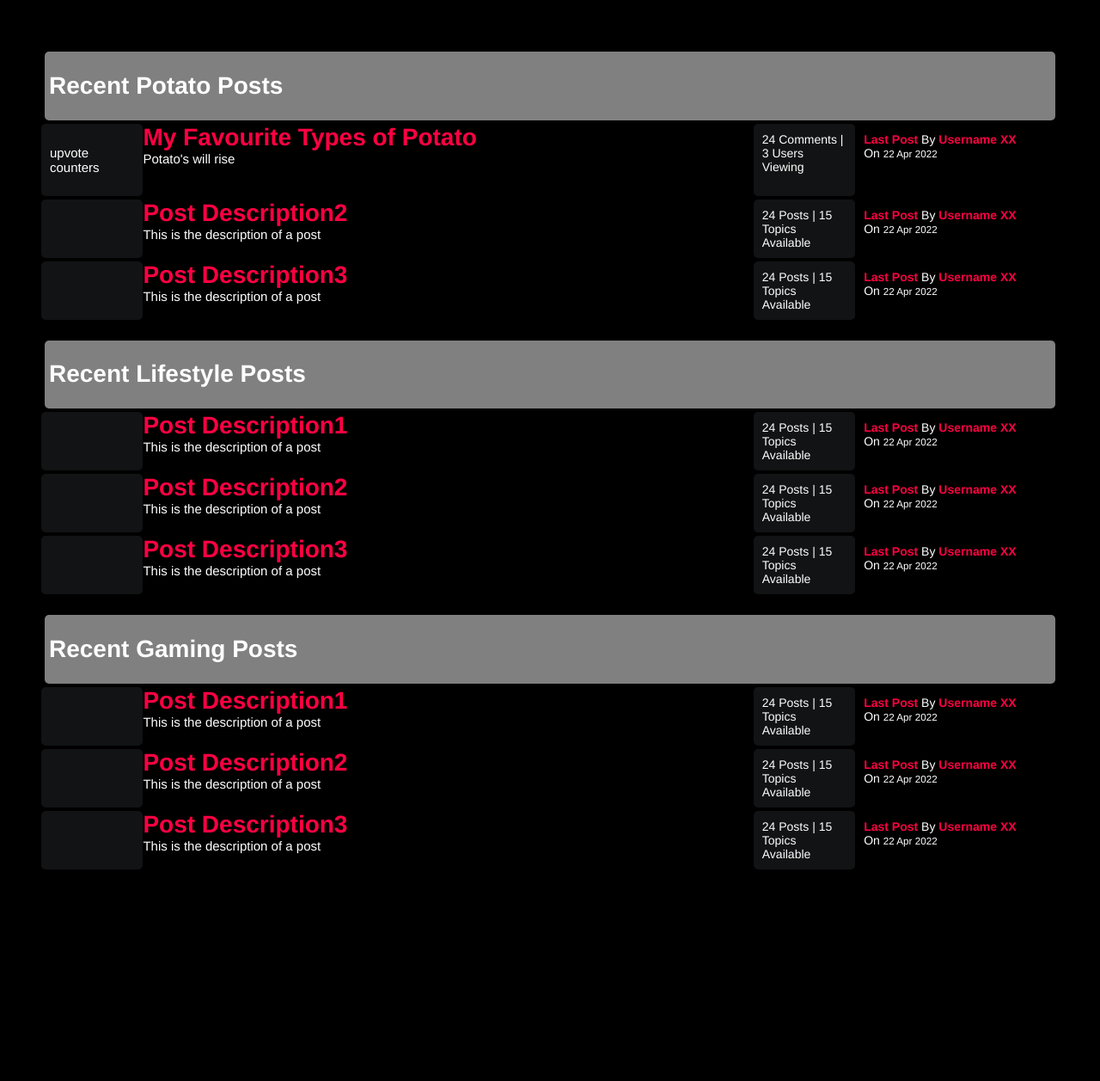
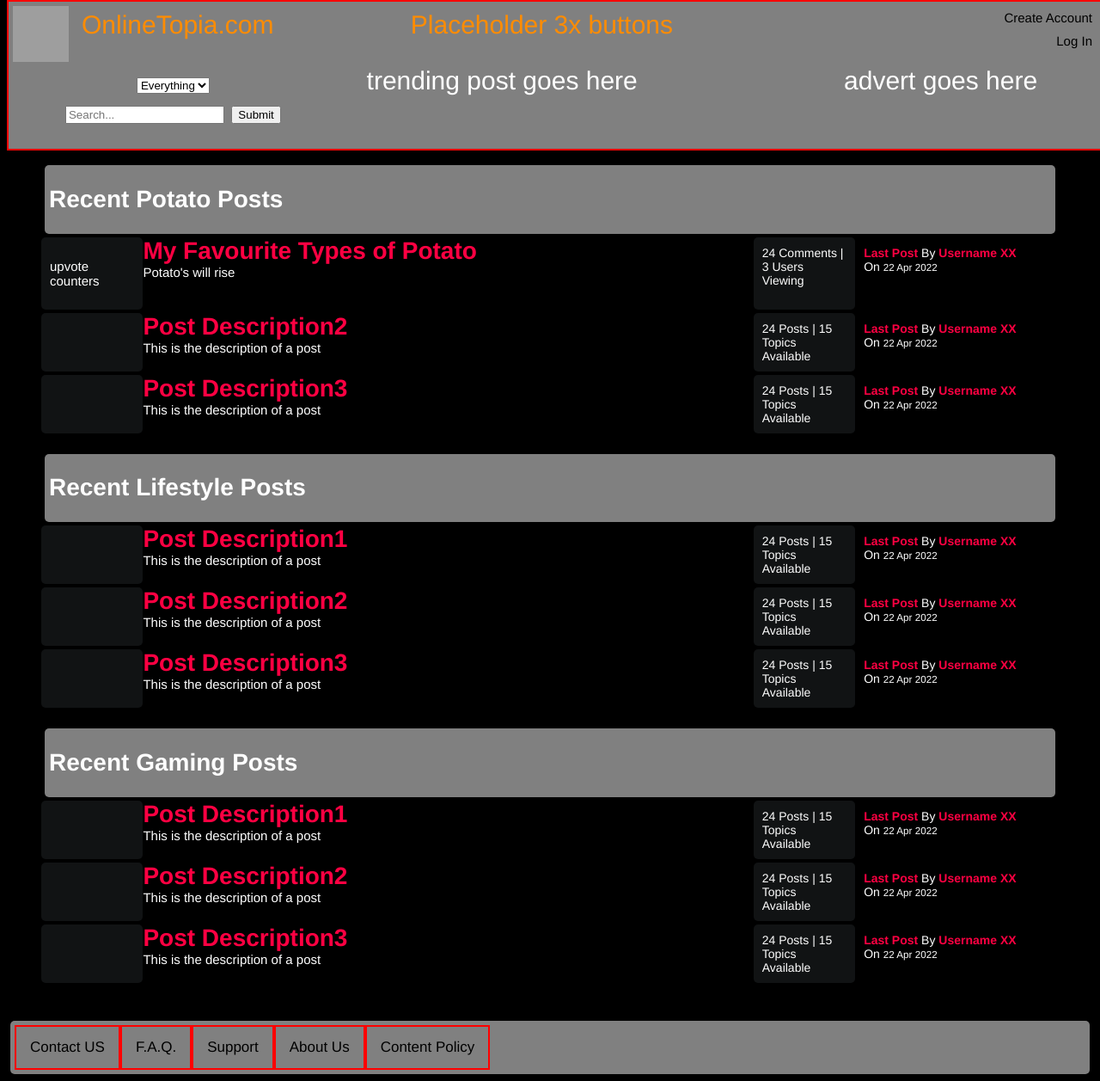
Before and after one commit to MattieWasTaken/WebDevSec, a PHP site: page /Homepage.html in a window 1280 px wide. Shown: the whole page at 86% size. Before the commit the page ends 1011 px from the top, so only its background shows below. Run offline with PHP 8.4, Linux system fonts and the light colour scheme; grey boxes are pictures that could not be loaded.

Commit message:
Add files via upload

```diff
--- a/Homepage.html
+++ b/Homepage.html
@@ -4,15 +4,64 @@
 <head>
 <title>Potato Forum </title>
 <link rel="stylesheet" ref="stylesheet" href="style.css"/>
-</head>
+<header>
+<div>
+	<img src="https://i.ibb.co/894Xm19/278471543-727015038329277-2731362503377802712-n.png" alt="Site Logo" border="0" style="width:75px; height:75px;" img align="left">
+
+    <div class="row">
+
+        <div class="column left">
+            <p class="mainheading" > OnlineTopia.com </p>
+        </div>
+
+        <div class="column middle">
+            <p class="mainheading"> Placeholder 3x buttons </p>
+        </div>
+
+        <div class="column right">
+            <p class="smallbutton"> Create Account </p>
+            <p class="smallbutton"> Log In </p>
+        </div>
+
+    </div>
+
+    <div class="row">
+
+        <div class="column left">
+            <select name="" id="">
+                <option value="everything">Everything</option>
+                <option value="author">Author</option>
+                <option value="title">Title</option>
+            </select>
+            <form action="/action_page.php">
+                <input type="text" name="q" id="" placeholder="Search...">
+                <button type="submit">Submit</button>
+            </form>
+        </div>
+
+        <div class="column middle">
+            <div class="trending">
+                trending post goes here
+            </div>
+        </div>
+
+        <div class="column right">
+            advert goes here
+        </div>
+    </div>
+</div>
 
 </header>
 
 <body>
 
-
     <div class="container">
         <div class="subforum">
+
+			<br></br>
+			<br></br>
+			<br></br>
+			<br></br>
             <div class="subforum-title">
                 <h1>Recent Potato Posts</h1>
             </div>
@@ -241,6 +290,17 @@
 
     </div>
 
+	<footer>
+	<div class="footerarea">
+		<f class="active" href="#Contact Us" style = "border:red; border-width:2px; border-style:solid;">Contact US</f>
+        <f href="#F.A.Q." style = "border:red; border-width:2px; border-style:solid;">F.A.Q.</f>
+        <f href="#Support" style = "border:red; border-width:2px; border-style:solid;">Support</f>
+		<f href="#About Us" style = "border:red; border-width:2px; border-style:solid;">About Us</f>
+        <f href="#Content Policy" style = "border:red; border-width:2px; border-style:solid;">Content Policy</f>
+	</div>
+
+
+	</footer>
 
     <script src="main.js>"> </script>
 
--- a/style.css
+++ b/style.css
@@ -178,6 +176,102 @@ textarea{
     transition: .5s;
 }
 
-ul{
-    color: #fefefe;
+
+/*Footer*/
+.footerarea {
+background-color: rgb(124, 69, 69);
+padding: 5px;
+border-radius: 5px;
+margin: 4px;
 }
+
+.footerarea{
+    overflow: hidden;
+    background-color: gray;
+}
+
+.footerarea f{
+    float: left;
+    display: block;
+    color: black;
+    text-align: center;
+    padding: 14px 16px;
+    text-decoration: none;
+    font-size: 17px;
+}
+
+.footerarea f:hover{
+    background-color: white;
+    color: black;
+    padding: 15px
+}
+
+/*Image*/
+img{
+    padding: 5px;
+}
+
+.mainheading{
+    font-size: 30px;
+    margin: 10px;
+    text-align: left;
+    color: darkorange;
+}
+
+.smallbutton{
+    font-size: 15px;
+    margin: 10px;
+    padding-right: 5px;
+    text-align: right;
+    color: black;
+}
+
+header{
+    position: fixed;
+    width: 100%;
+    Height: 175px;
+    text-align: center;
+    background: gray;
+    border-color: red;
+    border-style: solid;
+    border-width: 2px;
+    color: white;
+    top: 0;
+    font-size: 30px;
+}
+
+{
+    box-sizing: border-box;
+}
+    /* Set additional styling options for the columns */
+.column {
+    float: left;
+}
+
+    /* Set width length for the left, right and middle columns */
+.left {
+    float: left;
+    width: 30%;
+}
+
+.middle {
+    float: center;
+    width: 30%;
+}
+
+.right {
+    float: right;
+    width: 30%;
+}
+
+.row:after {
+    content: "";
+    display: table;
+    clear: both;
+}
+
+trending{
+    border-color: red;
+    border-style: solid;
+    border-width: 2px;
+}
```
Also changed, not shown: other parts of style.css (+26 -28 lines), GenericPost.html (+7 -4 lines), plugin.js (+7 -5 lines).
